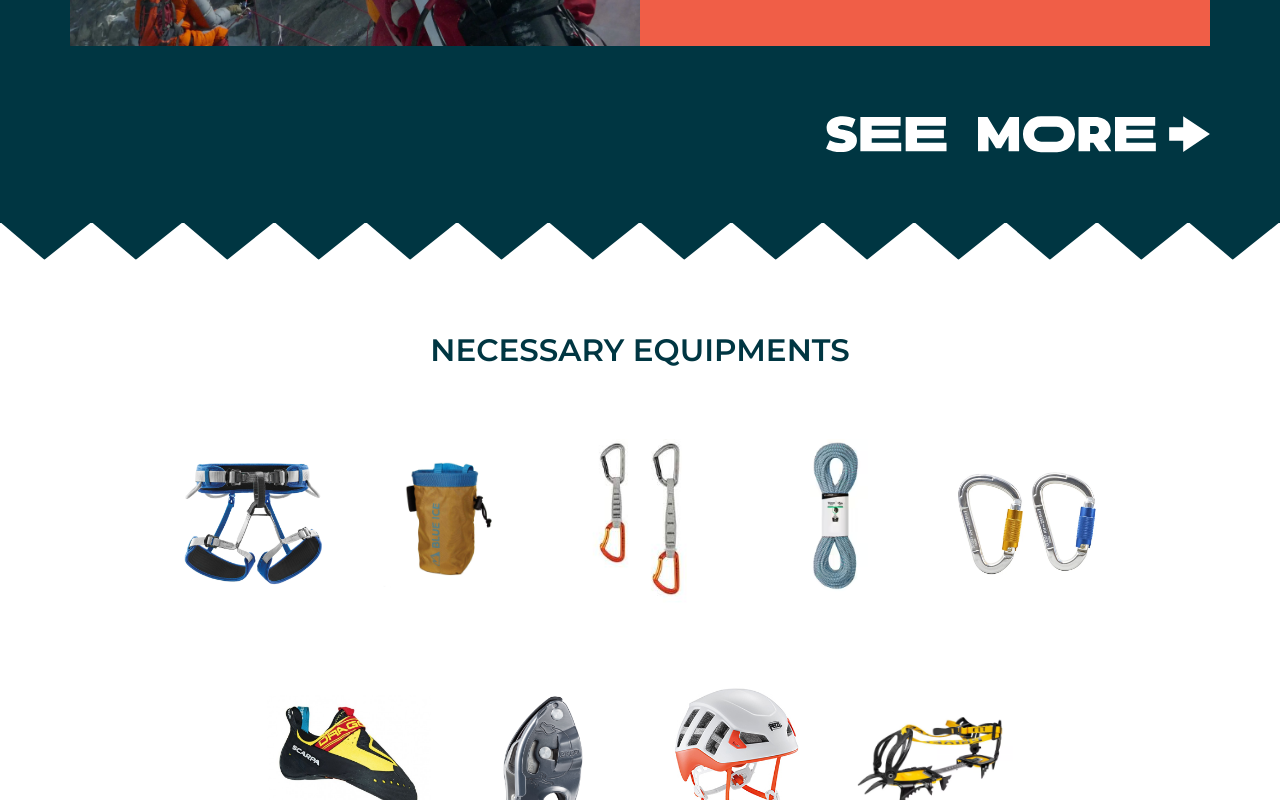
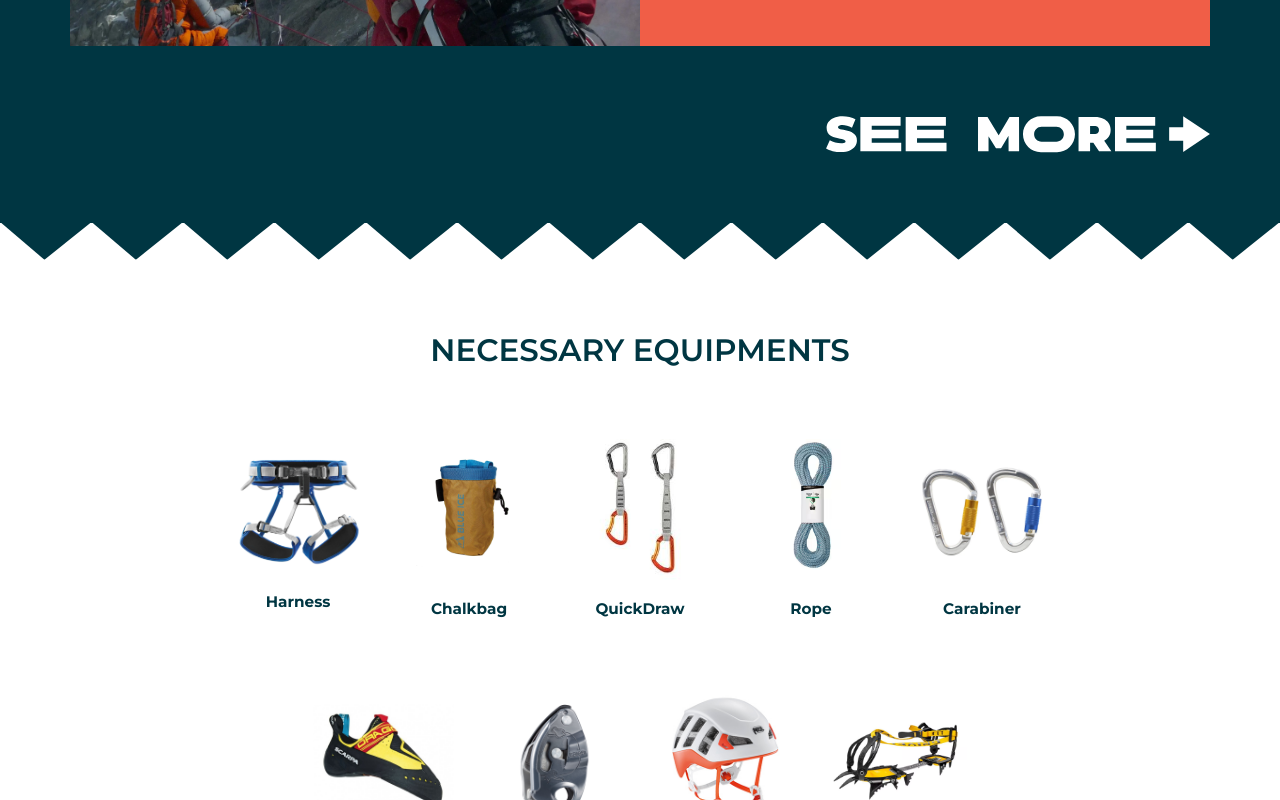
Before and after one commit to george1994grandmaster/mountain-guide, a React (Create React App) app: page / in a window 1280 px wide. Shown: the part 3374-4174 px from the top of the page. Built offline with nearby package versions, Linux system fonts and the light colour scheme.

Commit message:
last updates

```diff
--- a/src/assets/styles/home.scss
+++ b/src/assets/styles/home.scss
@@ -38,13 +38,13 @@
 	@media (max-width: 720px) {
 		padding: 50px 0;
 	}
+}
 
-	.image-text-layout {
-		margin-bottom: 70px;
+.become-guide-block {
+	margin-bottom: 70px;
 
-		@media (max-width: 720px) {
-			margin-bottom: 40px;
-		}
+	@media (max-width: 720px) {
+		margin-bottom: 40px;
 	}
 }
 
@@ -78,14 +78,17 @@
 
 	.equipments-content {
 
-		@media (min-width: 992px) {
-			max-width: 75%;
+		@media (min-width: 500px) {
+			width: 80%;
 			margin: 0 auto;
 		}
 
 		@media (min-width: 720px) {
-			max-width: 85%;
-			margin: 0 auto;
+			width: 90%;
+		}
+
+		@media (min-width: 992px) {
+			width: 75%;
 		}
 
 		.equipments-title {
@@ -132,6 +135,21 @@
 
 	@media (max-width: 500px) {
 		width: 100%;
+	}
+}
+
+.equipments-img {
+	display: block;
+	width: 100%;
+	margin-bottom: 15px;
+}
+
+.equipments-text {
+	text-align: center;
+	font-size: calc(14px + 0.1vw);
+
+	@media (max-width: 720px) {
+		font-size: calc(14px + 4.1vw);
 	}
 }
 
--- a/src/pages/home.tsx
+++ b/src/pages/home.tsx
@@ -48,9 +48,9 @@ const Home:FC = () => {
           <div className="become-guide-wrapper">
             <BecomeGuideBanner/>
             {mainBecomeBlocks.map((block, index) => (
-              <div key={index} className="image-text-layout w-reverse" >
+              <div className="become-guide-block" key={index}>
                 {index % 2 === 0 ? (
-                  <>
+                  <div className="image-text-layout w-reverse">
                     <div className="text-layout-col bg-light">
                       <div className="d-flex ai-center jc-center h-100">
                         <div className="text-content-spacing vertical-text-spacing">
@@ -62,9 +62,9 @@ const Home:FC = () => {
                     <div className="image-layout-col">
                       <img src={block.image} alt={block.image} />
                     </div>
-                  </>
+                  </div>
                 ) : (
-                  <>
+                  <div className="image-text-layout">
                     <div className="image-layout-col">
                       <img src={block.image} alt={block.image} />
                     </div>
@@ -76,7 +76,7 @@ const Home:FC = () => {
                         </div>
                       </div>
                     </div>
-                  </>
+                  </div>
                 )}
               </div>
             ))}
@@ -98,7 +98,10 @@ const Home:FC = () => {
             <div className="equipments-logo-content">
               {gears.map((gear, index) => (
                 <div key={index} className="equipments-logo">
-                  <img src={gear.image} alt="equipments-img" />
+                  <div className="equipments-img">
+                    <img src={gear.image} alt="equipments-img" />
+                  </div>
+                  <p className="equipments-text title dark fw-bold">{gear.text}</p>
                 </div>
                 ))}
             </div>
--- a/src/utils/data.tsx
+++ b/src/utils/data.tsx
@@ -158,19 +158,20 @@ export const mainBecomeBlocks: becomeBlocks[] = [
 ];
 
 interface gear {
-  image: string
+  image: string;
+  text: string
 }
 
 export const gears: gear[] = [
-  { image: harness },
-  { image: chalkbag },
-  { image: quickDraw },
-  { image: rope },
-  { image: carabiner },
-  { image: shoes },
-  { image: belayDevice },
-  { image: helmet },
-  { image: crampons },
+  { image: harness, text: "Harness" },
+  { image: chalkbag, text: "Chalkbag" },
+  { image: quickDraw, text: "QuickDraw" },
+  { image: rope, text: "Rope" },
+  { image: carabiner, text: "Carabiner" },
+  { image: shoes, text: "Shoes" },
+  { image: belayDevice, text: "BelayDevice" },
+  { image: helmet, text: "Helmet" },
+  { image: crampons, text: "Crampons" },
 ];
 
 
```
